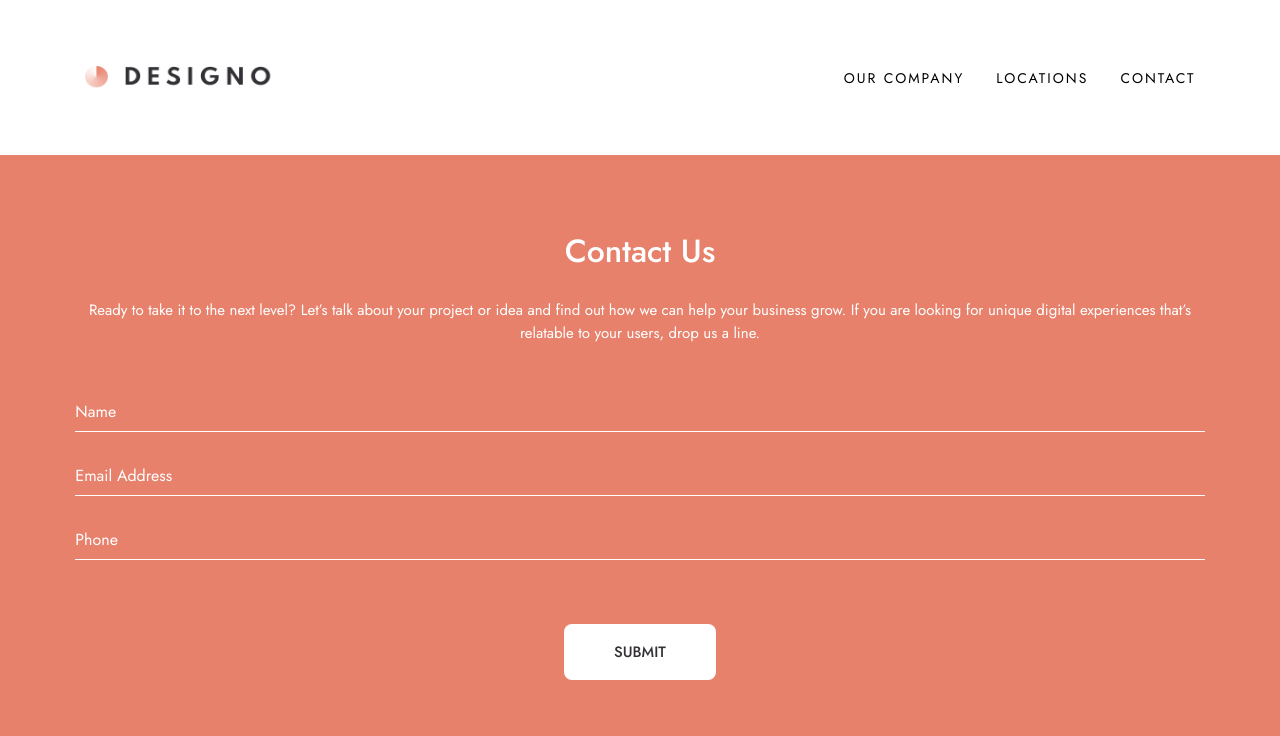
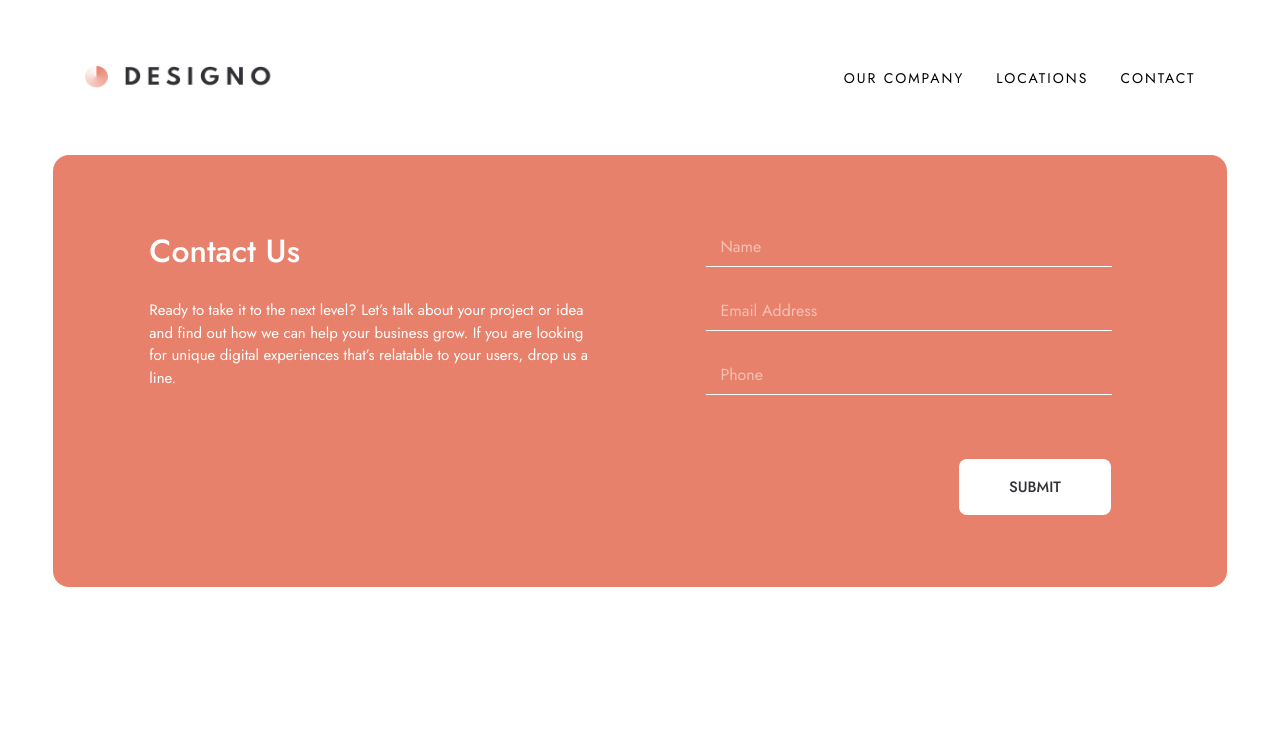
Before and after one commit to SebastienStordeur/Designo, a Next.js app: page /contact in a window 1280 px wide. Shown: the top 736 px of the page. Built offline with nearby package versions, Linux system fonts and the light colour scheme.

Commit message:
subheader contact responsive + hook implemented

```diff
--- a/components/Forms/ContactForm.jsx
+++ b/components/Forms/ContactForm.jsx
@@ -3,6 +3,7 @@ import useInput from "../../hooks/useInput";
 
 import Button from "../UI/Button";
 import Input from "../UI/Input";
+import Textarea from "../UI/Textarea";
 
 const letterRegex = /^[\w'\-,.][^0-9_!¡?÷?¿/\\+=@#$%ˆ&*(){}|~<>;:[\]]{2,}$/;
 const isNotEmpty = (value) => value.trim() !== "";
@@ -12,15 +13,31 @@ const isValidName = (value) =>
 const ContactForm = () => {
   const {
     value: enteredName,
-    isValid: enterNameIsValid,
+    isValid: enteredNameIsValid,
     hasError: nameInputHasError,
     valueChangeHandler: nameChangeHandler,
     inputBlurHandler: nameBlurHandler,
-    reset: resetNameHandInput,
+    reset: resetNameInput,
+  } = useInput(isValidName);
+  const {
+    value: enteredEmail,
+    isValid: enteredEmailIsValid,
+    hasError: emailInputHasError,
+    valueChangeHandler: emailChangeHandler,
+    inputBlurHandler: emailBlurHandler,
+    reset: resetEmailInput,
+  } = useInput(isValidName);
+  const {
+    value: enteredPhone,
+    isValid: enteredPhoneIsValid,
+    hasError: phoneInputHasError,
+    valueChangeHandler: phoneChangeHandler,
+    inputBlurHandler: phoneBlurHandler,
+    reset: resetPhoneInput,
   } = useInput(isValidName);
 
   let formIsValid = false;
-  if (enterNameIsValid) {
+  if (enteredNameIsValid) {
     formIsValid = true;
   }
 
@@ -32,7 +49,7 @@ const ContactForm = () => {
     resetNameHandInput();
   };
   return (
-    <form onSubmit={handleSubmit} className="mx-auto">
+    <form onSubmit={handleSubmit} className="mx-auto lg:w-2/4">
       <div className="mb-6">
         <Input
           type="text"
@@ -45,12 +62,31 @@ const ContactForm = () => {
         {nameInputHasError && <p>Error</p>}
       </div>
       <div>
-        <Input type="email" placeholder="Email Address" />
+        <Input
+          type="email"
+          name="email"
+          placeholder="Email Address"
+          onChange={emailChangeHandler}
+          onBlur={emailBlurHandler}
+          value={enteredEmail}
+        />
       </div>
       <div className="my-6">
-        <Input type="phone" placeholder="Phone" />
+        <Input
+          type="tel"
+          name="phone"
+          placeholder="Phone"
+          onChange={phoneChangeHandler}
+          onBlur={phoneBlurHandler}
+          value={enteredPhone}
+        />
       </div>
-      <Button className="bg-white text-dark-grey mt-10">Submit</Button>
+      <div>{/* <Textarea /> */}</div>
+      <div className="w-full text-center md:text-right">
+        <Button className="bg-white text-dark-grey mt-10 md:mr-[4.44%]">
+          Submit
+        </Button>
+      </div>
     </form>
   );
 };
--- a/components/SubHeader/ContactHeader.jsx
+++ b/components/SubHeader/ContactHeader.jsx
@@ -3,8 +3,8 @@ import ContactForm from "../Forms/ContactForm";
 
 const ContactHeader = () => {
   return (
-    <section className="w-full bg-peach px-6 py-[72px] text-center">
-      <div className="w-11/12 text-center mx-auto">
+    <section className="w-full mx-auto bg-peach px-6 py-[72px] text-center md:w-11/12 md:rounded-2xl lg:flex lg:px-24">
+      <div className="w-11/12 text-center mx-auto md:text-left lg:w-2/4 lg:mr-24">
         <h1 className="font-medium text-[32px] text-white">Contact Us</h1>
         <p className="text-white text-[15px] w-full mt-6 mb-12">
           Ready to take it to the next level? Let’s talk about your project or
--- a/components/UI/Input.jsx
+++ b/components/UI/Input.jsx
@@ -6,7 +6,7 @@ const Input = (props) => {
       type={props.type}
       name={props.name}
       placeholder={props.placeholder}
-      className="w-11/12 h-10 mx-auto bg-peach border-b-[1px] border-white placeholder:text-white"
+      className="w-11/12 h-10 mx-auto pl-3.5 bg-peach text-white border-b-[1px] border-white placeholder:text-white placeholder:opacity-50"
       onChange={props.onChange}
       onBlur={props.onBlur}
       value={props.value}
--- /dev/null
+++ b/components/UI/Textarea.jsx
@@ -0,0 +1,11 @@
+import React from "react";
+
+const Textarea = () => {
+  return (
+    <React.Fragment>
+      <Textarea className="w-11/12 h-20 mx-auto pl-3.5 bg-peach text-white border-b-[1px] border-white placeholder:text-white placeholder:opacity-50" />
+    </React.Fragment>
+  );
+};
+
+export default Textarea;
```
